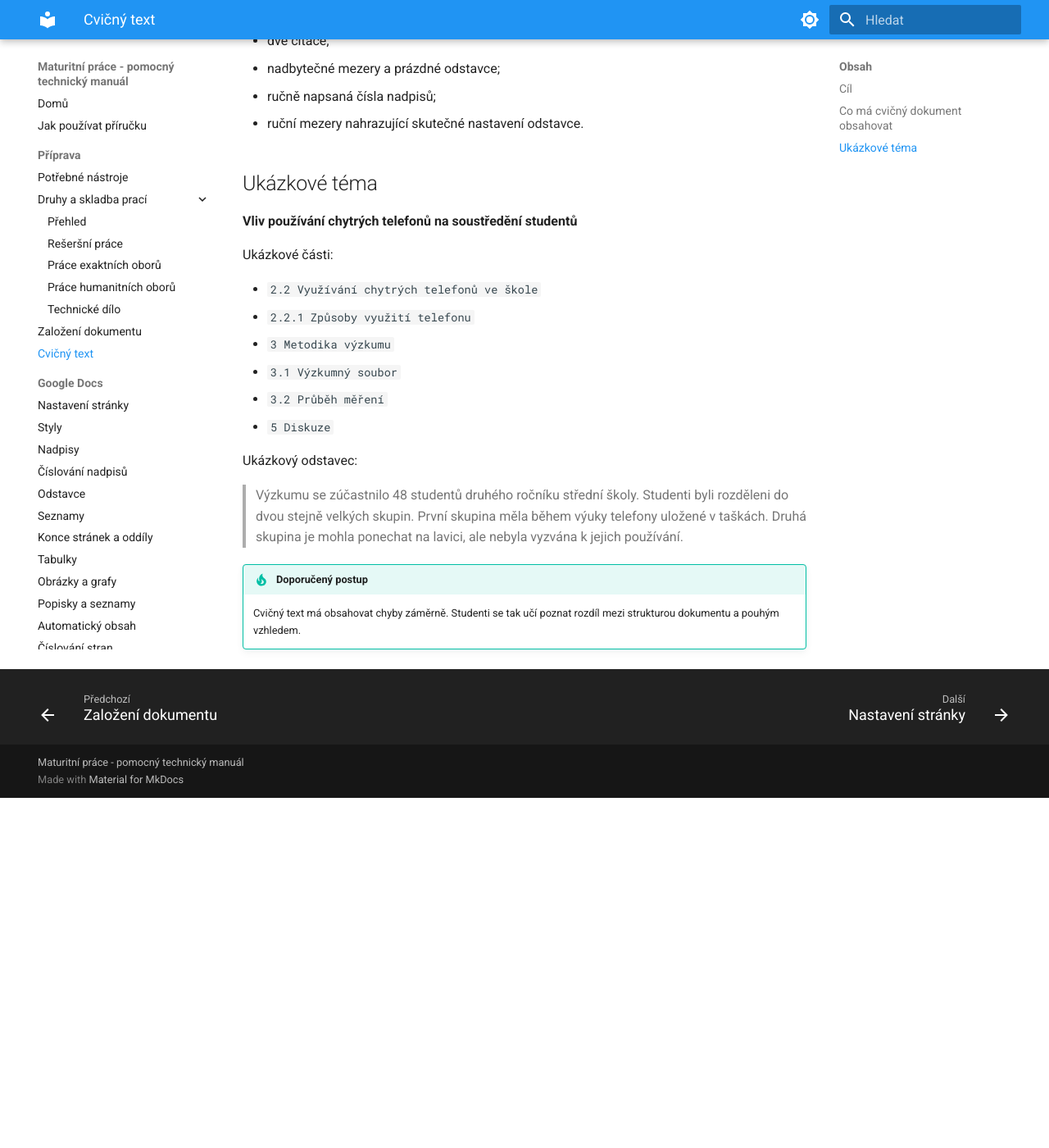
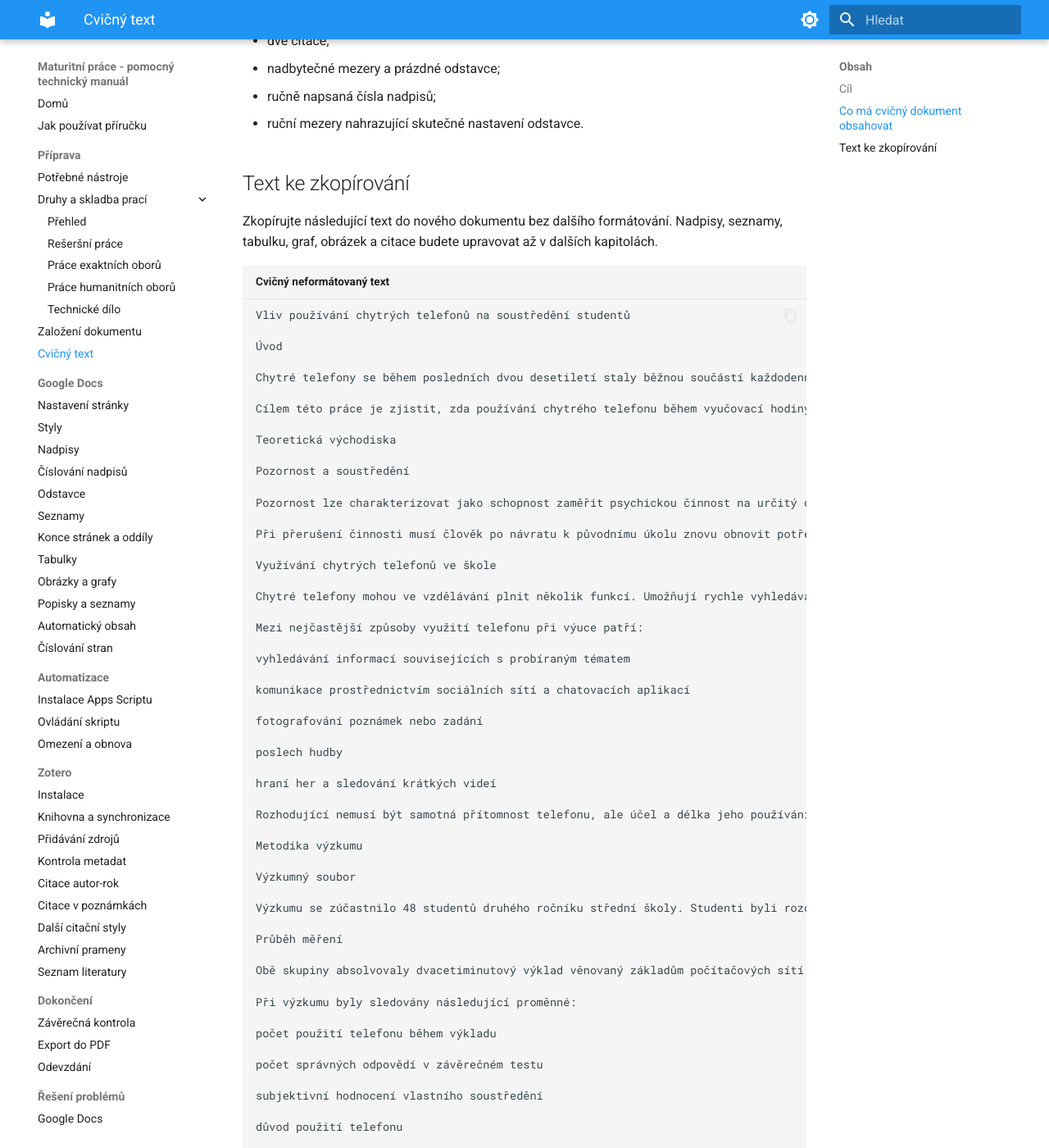
Before and after one commit to faitjaroslav-byte/maturitni_prace, an MkDocs documentation site: the page built from docs/priprava/cvicny-text.md, in a window 1280 px wide and 1400 px high, scrolled down 541 px. Shown: the whole window at 82% size. Built offline with MkDocs 1.6.1 and Material for MkDocs 9.7.7, drawn with Linux system fonts in a browser that asks for light colours; before the commit the page ends 1514 px from its top, so only the background shows below that; some of the changed text lies outside the part shown.

Commit message:
Add copyable practice text

````diff
--- a/docs/priprava/cvicny-text.md
+++ b/docs/priprava/cvicny-text.md
@@ -17,22 +17,105 @@ Připravíte si záměrně nedokonalý text, na kterém půjde nacvičit styly,
 - ručně napsaná čísla nadpisů;
 - ruční mezery nahrazující skutečné nastavení odstavce.
 
-## Ukázkové téma
+## Text ke zkopírování
 
-**Vliv používání chytrých telefonů na soustředění studentů**
+Zkopírujte následující text do nového dokumentu bez dalšího formátování. Nadpisy, seznamy, tabulku, graf, obrázek a citace budete upravovat až v dalších kapitolách.
 
-Ukázkové části:
+```text title="Cvičný neformátovaný text"
+Vliv používání chytrých telefonů na soustředění studentů
 
-- `2.2 Využívání chytrých telefonů ve škole`
-- `2.2.1 Způsoby využití telefonu`
-- `3 Metodika výzkumu`
-- `3.1 Výzkumný soubor`
-- `3.2 Průběh měření`
-- `5 Diskuze`
+Úvod
 
-Ukázkový odstavec:
+Chytré telefony se během posledních dvou desetiletí staly běžnou součástí každodenního života. Studenti je používají nejen ke komunikaci a zábavě, ale také k vyhledávání informací, pořizování poznámek a práci s výukovými aplikacemi. Přítomnost telefonu ve výuce však může současně snižovat schopnost dlouhodobě se soustředit.
 
-> Výzkumu se zúčastnilo 48 studentů druhého ročníku střední školy. Studenti byli rozděleni do dvou stejně velkých skupin. První skupina měla během výuky telefony uložené v taškách. Druhá skupina je mohla ponechat na lavici, ale nebyla vyzvána k jejich používání.
+Cílem této práce je zjistit, zda používání chytrého telefonu během vyučovací hodiny ovlivňuje soustředění studentů střední školy. Výzkum se zaměřuje především na četnost používání telefonu, důvody jeho použití a vztah mezi používáním telefonu a výsledkem krátkého znalostního testu.
+
+Teoretická východiska
+
+Pozornost a soustředění
+
+Pozornost lze charakterizovat jako schopnost zaměřit psychickou činnost na určitý objekt nebo úkol. Dlouhodobé soustředění vyžaduje omezení rušivých podnětů a průběžné udržování zvoleného cíle. Podle Nováka (2023) mohou častá upozornění mobilních aplikací narušovat soustředění i tehdy, když uživatel na zprávu bezprostředně nereaguje.
+
+Při přerušení činnosti musí člověk po návratu k původnímu úkolu znovu obnovit potřebný kontext. Opakované přepínání mezi výukovou činností a telefonem proto může zvyšovat čas potřebný k dokončení úkolu a současně zvyšovat počet chyb.
+
+Využívání chytrých telefonů ve škole
+
+Chytré telefony mohou ve vzdělávání plnit několik funkcí. Umožňují rychle vyhledávat informace, fotografovat zadání, používat kalkulačku nebo pracovat s výukovými aplikacemi. Jejich použití proto nelze hodnotit pouze jako negativní.
+
+Mezi nejčastější způsoby využití telefonu při výuce patří:
+
+vyhledávání informací souvisejících s probíraným tématem
+
+komunikace prostřednictvím sociálních sítí a chatovacích aplikací
+
+fotografování poznámek nebo zadání
+
+poslech hudby
+
+hraní her a sledování krátkých videí
+
+Rozhodující nemusí být samotná přítomnost telefonu, ale účel a délka jeho používání. Svobodová (2024) uvádí, že řízené využití mobilních zařízení může podpořit aktivitu studentů, zatímco nekontrolované používání obvykle představuje rušivý faktor.
+
+Metodika výzkumu
+
+Výzkumný soubor
+
+Výzkumu se zúčastnilo 48 studentů druhého ročníku střední školy. Studenti byli rozděleni do dvou stejně velkých skupin. První skupina měla během výuky telefony uložené v taškách. Druhá skupina je mohla ponechat na lavici, ale nebyla vyzvána k jejich používání.
+
+Průběh měření
+
+Obě skupiny absolvovaly dvacetiminutový výklad věnovaný základům počítačových sítí. Po skončení výkladu studenti vyplnili test obsahující deset uzavřených otázek. Současně uvedli, kolikrát během výkladu telefon použili nebo zkontrolovali.
+
+Při výzkumu byly sledovány následující proměnné:
+
+počet použití telefonu během výkladu
+
+počet správných odpovědí v závěrečném testu
+
+subjektivní hodnocení vlastního soustředění
+
+důvod použití telefonu
+
+Výsledky
+
+Výsledky znalostního testu
+
+Studenti, kteří měli telefony uložené v taškách, dosáhli v testu průměrně 8,1 správné odpovědi. Ve skupině s telefony položenými na lavici činil průměr 6,9 správné odpovědi.
+
+Výsledky obou skupin zachycuje následující přehled.
+
+Skupina;Počet studentů;Průměrný výsledek testu;Průměrný počet kontrol telefonu
+Telefon v tašce;24;8,1;0,4
+Telefon na lavici;24;6,9;3,2
+
+Porovnání průměrných výsledků testu obou skupin bude znázorněno také graficky.
+
+MÍSTO PRO GRAF POROVNÁVAJÍCÍ VÝSLEDKY OBOU SKUPIN
+
+Důvody použití telefonu
+
+Nejčastějším důvodem použití telefonu byla kontrola příchozí zprávy. Někteří studenti uvedli, že telefon zkontrolovali automaticky, aniž by zaznamenali zvukové nebo vizuální upozornění. Pouze malá část použití souvisela s obsahem vyučovací hodiny.
+
+MÍSTO PRO OBRÁZEK CHYTRÉHO TELEFONU NA ŠKOLNÍ LAVICI
+
+Diskuse
+
+Výsledky naznačují, že viditelná přítomnost chytrého telefonu může souviset s častějším přerušováním pozornosti. Skupina, která měla telefony na lavici, dosáhla nižšího průměrného výsledku. Z provedeného výzkumu však nelze jednoznačně určit, zda byl rozdíl způsoben pouze používáním telefonů.
+
+Výsledek mohly ovlivnit také předchozí znalosti studentů, jejich momentální únava nebo rozdílná motivace. Omezením výzkumu je rovněž malý počet účastníků a jeho uskutečnění pouze v jedné škole. Pro přesnější posouzení by bylo vhodné měření opakovat ve více třídách a v různých vyučovacích předmětech.
+
+Závěr
+
+Cílem práce bylo zjistit, zda používání chytrého telefonu během výuky ovlivňuje soustředění studentů. Studenti s telefony uloženými v taškách dosáhli v provedeném testu lepšího průměrného výsledku než studenti, kteří měli telefony položené na lavici.
+
+Výsledky podporují předpoklad, že omezení rušivých podnětů může soustředění studentů zlepšit. Úplný zákaz telefonů však nemusí být jediným řešením. Vhodnější může být stanovení jasných pravidel, která rozlišují mezi používáním telefonu pro výukové účely a činnostmi, které s výukou nesouvisejí.
+
+Seznam použité literatury
+
+NOVÁK, Jan. Digitální technologie a lidská pozornost. Praha: Akademické nakladatelství, 2023.
+
+SVOBODOVÁ, Petra. Mobilní zařízení ve středoškolské výuce. Plzeň: Centrum pedagogického výzkumu, 2024.
+```
 
 !!! tip "Doporučený postup"
     Cvičný text má obsahovat chyby záměrně. Studenti se tak učí poznat rozdíl mezi strukturou dokumentu a pouhým vzhledem.
````
